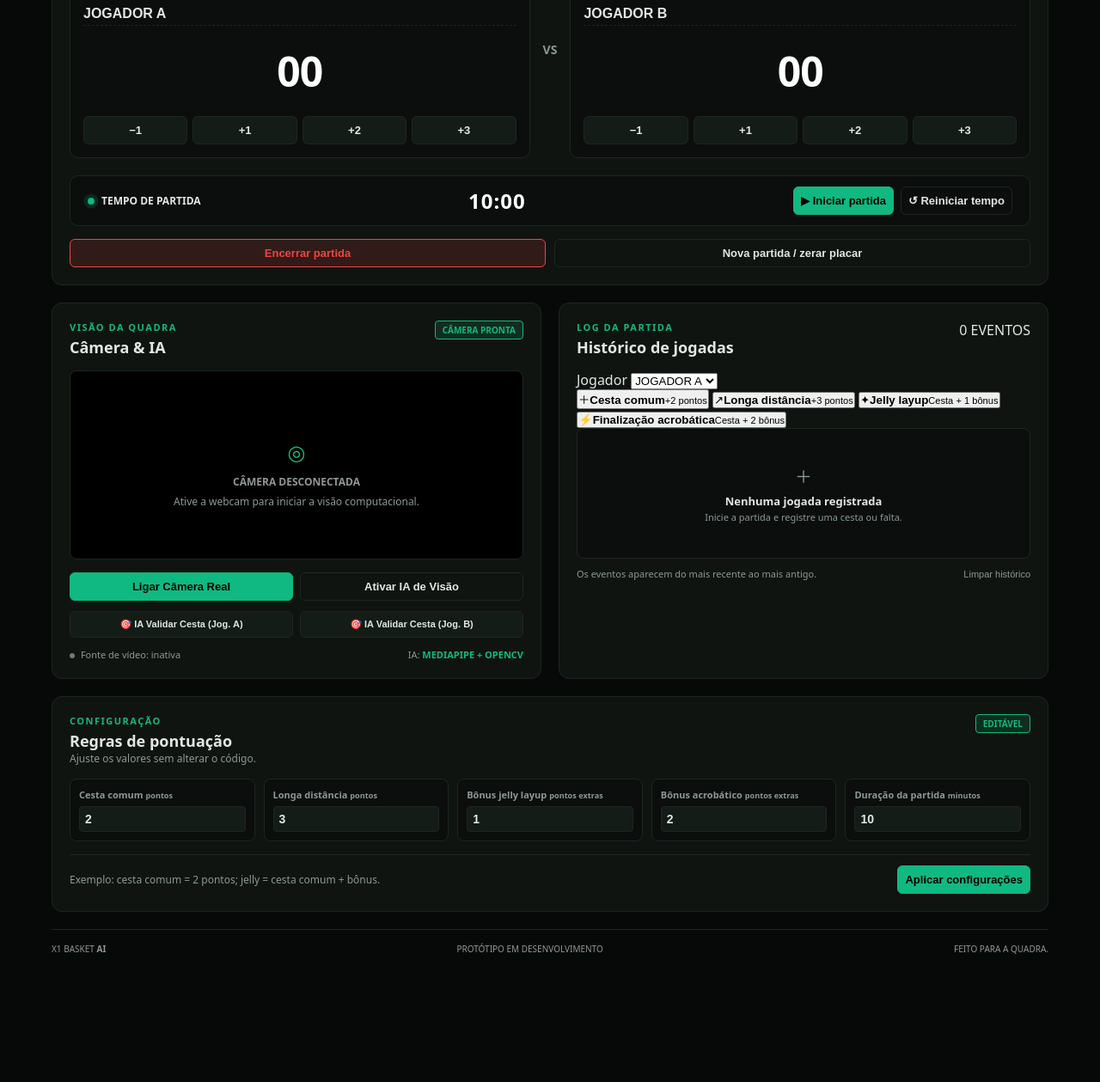
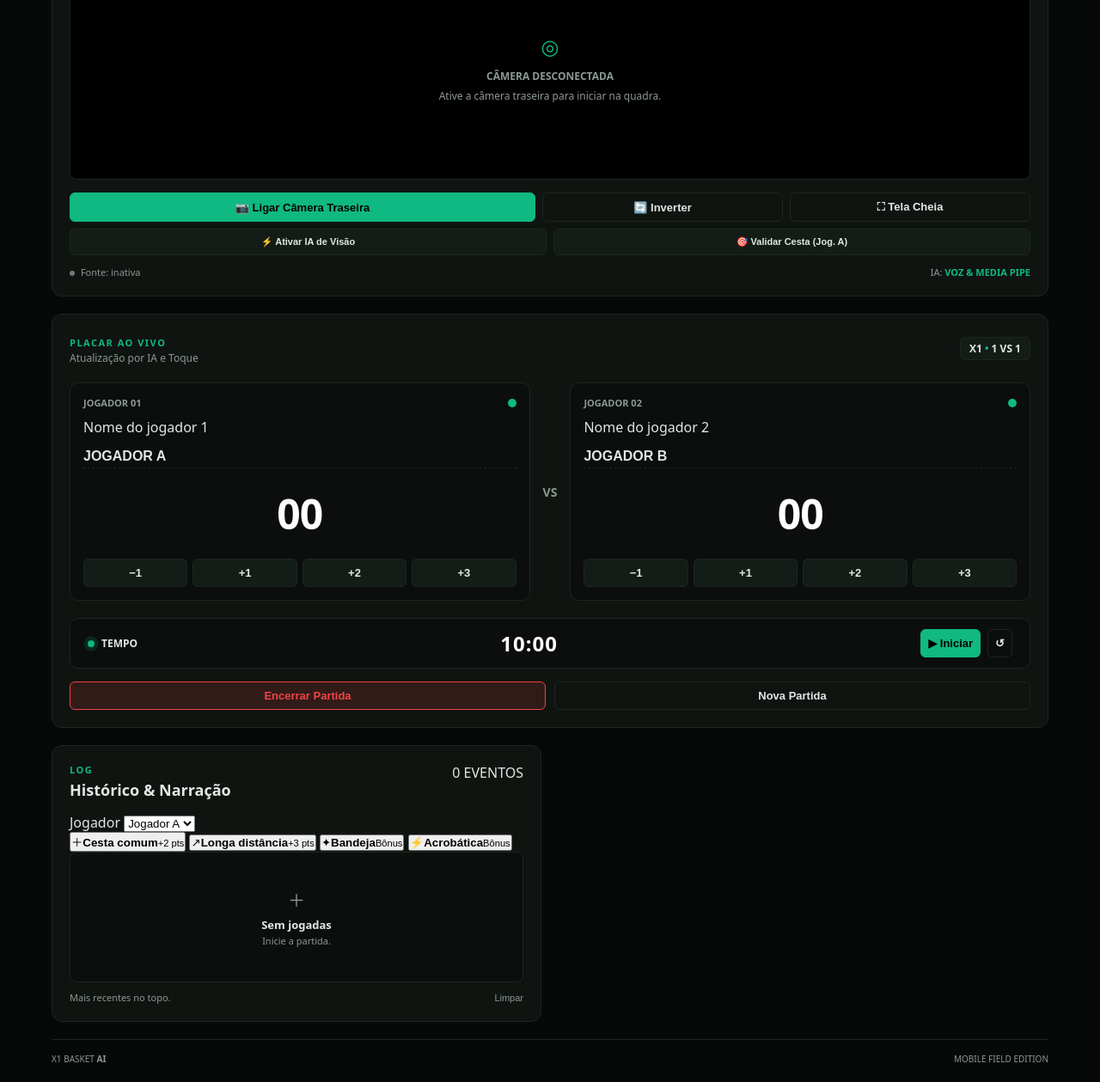
Before and after one commit to pabloafonso610-eng/X1-bask-project, a plain HTML site: page index.html in a window 1280 px wide. Shown: the part 354-1613 px from the top of the page at 86% size. Before the commit the page ends 1485 px from the top, so only its background shows below. Drawn offline with Linux system fonts and the light colour scheme; a script that the page names is missing.

Commit message:
Update index.html

```diff
--- a/index.html
+++ b/index.html
@@ -2,7 +2,7 @@
 <html lang="pt-BR">
 <head>
   <meta charset="UTF-8">
-  <meta name="viewport" content="width=device-width, initial-scale=1.0">
+  <meta name="viewport" content="width=device-width, initial-scale=1.0, maximum-scale=1.0, user-scalable=no">
   <meta name="theme-color" content="#0b0e0c">
   <title>X1 BASKET AI — Painel da partida</title>
   <link rel="stylesheet" href="css/style.css">
@@ -12,9 +12,9 @@
     <header class="topbar">
       <a class="brand" href="#" aria-label="X1 Basket AI início">
         <span class="brand-mark">X1<span>AI</span></span>
-        <span class="brand-copy"><strong>X1 BASKET</strong><small>COURT INTELLIGENCE</small></span>
+        <span class="brand-copy"><strong>X1 BASKET</strong><small>COURT MOBILE</small></span>
       </a>
-      <div class="top-status"><span class="status-dot"></span><span>PAINEL MANUAL & IA</span><span class="version">PROTÓTIPO 0.2</span></div>
+      <div class="top-status"><span class="status-dot"></span><span>MOBILE PRO</span><span class="version">V0.3</span></div>
     </header>
 
     <main>
@@ -22,14 +22,53 @@
         <div>
           <p class="eyebrow">MATCH CONTROL / 001</p>
           <h1>Domine a <span>quadra.</span></h1>
-          <p class="subtitle">Placar, tempo e jogadas em um só lugar.</p>
+          <p class="subtitle">Placar, tempo e IA integrados para telemóvel.</p>
         </div>
         <div class="match-state" id="matchState"><span class="state-dot"></span><span id="matchStateText">PARTIDA NÃO INICIADA</span></div>
       </section>
 
+      <!-- SECÇÃO DA CÂMERA & IA (PRIMEIRA NO MOBILE PARA FACILITAR) -->
+      <section class="panel camera-panel">
+        <div class="section-heading">
+          <div><p class="eyebrow">VISÃO DA QUADRA</p><h2>Câmera Traseira & IA</h2></div>
+          <span class="tag tag-lime" id="aiStatusTag">PRONTO</span>
+        </div>
+
+        <div class="camera-placeholder" style="position: relative; overflow: hidden; background: #000; border-radius: 8px; min-height: 280px; display: flex; align-items: center; justify-content: center;">
+          <video id="webcamVideo" autoplay playsinline muted style="width: 100%; height: 100%; object-fit: cover; display: none; position: absolute; top: 0; left: 0;"></video>
+          <canvas id="outputCanvas" style="width: 100%; height: 100%; object-fit: cover; display: none; position: absolute; top: 0; left: 0; z-index: 2;"></canvas>
+
+          <div class="camera-frame" id="cameraPlaceholderContent" style="z-index: 3;">
+            <span class="corner tl"></span><span class="corner tr"></span><span class="corner bl"></span><span class="corner br"></span>
+            <div class="camera-icon">◎</div>
+            <strong>CÂMERA DESCONECTADA</strong>
+            <p>Ative a câmera traseira para iniciar na quadra.</p>
+            <div class="scan-line"></div>
+          </div>
+        </div>
+
+        <!-- CONTROLOS DE CÂMERA (TRASEIRA, INVERTER, TELA CHEIA) -->
+        <div class="camera-actions-box" style="margin-top: 15px; display: grid; gap: 8px;">
+          <div style="display: flex; gap: 8px;">
+            <button class="button button-primary" id="toggleCameraBtn" style="flex: 2;">📷 Ligar Câmera Traseira</button>
+            <button class="button button-quiet" id="switchCameraBtn" style="flex: 1;" title="Inverter Câmera">🔄 Inverter</button>
+            <button class="button button-quiet" id="fullscreenBtn" style="flex: 1;" title="Tela Cheia">⛶ Tela Cheia</button>
+          </div>
+          <div style="display: flex; gap: 8px;">
+            <button class="button button-secondary" onclick="initMediaPipe()" style="flex: 1; font-size: 11px;">⚡ Ativar IA de Visão</button>
+            <button class="button button-secondary" onclick="triggerAICaptureBasket(1)" style="flex: 1; font-size: 11px;">🎯 Validar Cesta (Jog. A)</button>
+          </div>
+        </div>
+
+        <div class="camera-footer" style="margin-top: 12px;">
+          <span><i class="mini-dot" id="cameraDot" style="background: #777;"></i> <span id="cameraStatusText">Fonte: inativa</span></span>
+          <span>IA: <b class="text-lime">VOZ & MEDIA PIPE</b></span>
+        </div>
+      </section>
+
       <section class="scoreboard panel">
         <div class="scoreboard-head">
-          <div><span class="eyebrow">PLACAR AO VIVO</span><p class="muted small">Atualização manual e via IA</p></div>
+          <div><span class="eyebrow">PLACAR AO VIVO</span><p class="muted small">Atualização por IA e Toque</p></div>
           <div class="period-pill">X1 <span>•</span> 1 VS 1</div>
         </div>
         <div class="score-grid">
@@ -39,7 +78,7 @@
             <input class="player-name" id="player1Name" value="JOGADOR A" maxlength="18">
             <div class="score" id="score1">00</div>
             <div class="score-controls">
-              <button class="score-btn" data-player="1" data-points="-1" aria-label="Tirar um ponto do jogador 1">−1</button>
+              <button class="score-btn" data-player="1" data-points="-1">−1</button>
               <button class="score-btn" data-player="1" data-points="1">+1</button>
               <button class="score-btn" data-player="1" data-points="2">+2</button>
               <button class="score-btn" data-player="1" data-points="3">+3</button>
@@ -52,7 +91,7 @@
             <input class="player-name" id="player2Name" value="JOGADOR B" maxlength="18">
             <div class="score" id="score2">00</div>
             <div class="score-controls">
-              <button class="score-btn" data-player="2" data-points="-1" aria-label="Tirar um ponto do jogador 2">−1</button>
+              <button class="score-btn" data-player="2" data-points="-1">−1</button>
               <button class="score-btn" data-player="2" data-points="1">+1</button>
               <button class="score-btn" data-player="2" data-points="2">+2</button>
               <button class="score-btn" data-player="2" data-points="3">+3</button>
@@ -60,92 +99,43 @@
           </article>
         </div>
         <div class="clock-row">
-          <div class="clock-label"><span class="live-pulse"></span> TEMPO DE PARTIDA</div>
+          <div class="clock-label"><span class="live-pulse"></span> TEMPO</div>
           <div class="clock" id="clock">10:00</div>
           <div class="clock-actions">
-            <button class="button button-primary" id="startPauseBtn">▶ Iniciar partida</button>
-            <button class="button button-quiet" id="resetClockBtn">↺ Reiniciar tempo</button>
+            <button class="button button-primary" id="startPauseBtn">▶ Iniciar</button>
+            <button class="button button-quiet" id="resetClockBtn">↺</button>
           </div>
         </div>
         <div class="match-actions">
-          <button class="button button-danger" id="endMatchBtn">Encerrar partida</button>
-          <button class="button button-quiet" id="newMatchBtn">Nova partida / zerar placar</button>
+          <button class="button button-danger" id="endMatchBtn">Encerrar Partida</button>
+          <button class="button button-quiet" id="newMatchBtn">Nova Partida</button>
         </div>
       </section>
 
       <div class="content-grid">
-        <!-- SECÇÃO DA CÂMERA & IA -->
-        <section class="panel camera-panel">
-          <div class="section-heading">
-            <div><p class="eyebrow">VISÃO DA QUADRA</p><h2>Câmera & IA</h2></div>
-            <span class="tag tag-lime" id="aiStatusTag">CÂMERA PRONTA</span>
-          </div>
-
-          <div class="camera-placeholder" style="position: relative; overflow: hidden; background: #000; border-radius: 8px; min-height: 220px; display: flex; align-items: center; justify-content: center;">
-            <video id="webcamVideo" autoplay playsinline muted style="width: 100%; height: 100%; object-fit: cover; display: none; position: absolute; top: 0; left: 0;"></video>
-            <canvas id="outputCanvas" style="width: 100%; height: 100%; object-fit: cover; display: none; position: absolute; top: 0; left: 0; z-index: 2;"></canvas>
-
-            <div class="camera-frame" id="cameraPlaceholderContent" style="z-index: 3;">
-              <span class="corner tl"></span><span class="corner tr"></span><span class="corner bl"></span><span class="corner br"></span>
-              <div class="camera-icon">◎</div>
-              <strong>CÂMERA DESCONECTADA</strong>
-              <p>Ative a webcam para iniciar a visão computacional.</p>
-              <div class="scan-line"></div>
-            </div>
-          </div>
-
-          <div class="camera-actions-box" style="margin-top: 15px; display: grid; gap: 8px;">
-            <div style="display: flex; gap: 8px;">
-              <button class="button button-primary" id="toggleCameraBtn" style="flex: 1;">Ligar Câmera Real</button>
-              <button class="button button-quiet" onclick="initMediaPipe()" style="flex: 1;">Ativar IA de Visão</button>
-            </div>
-            <div style="display: flex; gap: 8px; margin-top: 4px;">
-              <button class="button button-secondary" onclick="triggerAICaptureBasket(1)" style="flex: 1; font-size: 11px;">🎯 IA Validar Cesta (Jog. A)</button>
-              <button class="button button-secondary" onclick="triggerAICaptureBasket(2)" style="flex: 1; font-size: 11px;">🎯 IA Validar Cesta (Jog. B)</button>
-            </div>
-          </div>
-
-          <div class="camera-footer" style="margin-top: 12px;">
-            <span><i class="mini-dot" id="cameraDot" style="background: #777;"></i> <span id="cameraStatusText">Fonte de vídeo: inativa</span></span>
-            <span>IA: <b class="text-lime">MEDIAPIPE + OPENCV</b></span>
-          </div>
-        </section>
-
         <section class="panel history-panel">
-          <div class="section-heading"><div><p class="eyebrow">LOG DA PARTIDA</p><h2>Histórico de jogadas</h2></div><span class="count-pill" id="eventCount">0 EVENTOS</span></div>
+          <div class="section-heading"><div><p class="eyebrow">LOG</p><h2>Histórico & Narração</h2></div><span class="count-pill" id="eventCount">0 EVENTOS</span></div>
           <div class="event-tools">
             <label for="eventPlayer">Jogador</label>
             <select id="eventPlayer"><option value="1">Jogador A</option><option value="2">Jogador B</option></select>
           </div>
           <div class="quick-events">
-            <button class="event-btn" id="commonBasketBtn"><span>＋</span><b>Cesta comum</b><small id="commonPointsLabel">+2 pontos</small></button>
-            <button class="event-btn" id="longBasketBtn"><span>↗</span><b>Longa distância</b><small id="longPointsLabel">+3 pontos</small></button>
-            <button class="event-btn style-event" id="jellyBtn"><span>✦</span><b>Jelly layup</b><small id="jellyBonusLabel">Cesta + bônus</small></button>
-            <button class="event-btn style-event" id="acroBtn"><span>⚡</span><b>Finalização acrobática</b><small id="acroBonusLabel">Cesta + bônus</small></button>
+            <button class="event-btn" id="commonBasketBtn"><span>＋</span><b>Cesta comum</b><small id="commonPointsLabel">+2 pts</small></button>
+            <button class="event-btn" id="longBasketBtn"><span>↗</span><b>Longa distância</b><small id="longPointsLabel">+3 pts</small></button>
+            <button class="event-btn style-event" id="jellyBtn"><span>✦</span><b>Bandeja</b><small id="jellyBonusLabel">Bônus</small></button>
+            <button class="event-btn style-event" id="acroBtn"><span>⚡</span><b>Acrobática</b><small id="acroBonusLabel">Bônus</small></button>
           </div>
-          <div class="history-list" id="historyList"><div class="empty-state"><span>＋</span><strong>Nenhuma jogada registrada</strong><p>Inicie a partida e registre uma cesta ou ajuste o placar para ver os eventos aqui.</p></div></div>
-          <div class="history-bottom"><span id="historyHint">Os eventos aparecem do mais recente ao mais antigo.</span><button class="text-button" id="clearHistoryBtn">Limpar histórico</button></div>
+          <div class="history-list" id="historyList"><div class="empty-state"><span>＋</span><strong>Sem jogadas</strong><p>Inicie a partida.</p></div></div>
+          <div class="history-bottom"><span id="historyHint">Mais recentes no topo.</span><button class="text-button" id="clearHistoryBtn">Limpar</button></div>
         </section>
       </div>
-
-      <section class="panel rules-panel">
-        <div class="section-heading"><div><p class="eyebrow">CONFIGURAÇÃO</p><h2>Regras de pontuação</h2><p class="muted small">Ajuste os valores sem alterar o código.</p></div><span class="tag tag-lime">EDITÁVEL</span></div>
-        <div class="rules-grid">
-          <label class="rule-field"><span>Cesta comum <small>pontos</small></span><input type="number" id="ruleCommon" min="1" max="10" value="2"></label>
-          <label class="rule-field"><span>Longa distância <small>pontos</small></span><input type="number" id="ruleLong" min="1" max="10" value="3"></label>
-          <label class="rule-field"><span>Bônus jelly layup <small>pontos extras</small></span><input type="number" id="ruleJelly" min="0" max="10" value="1"></label>
-          <label class="rule-field"><span>Bônus acrobático <small>pontos extras</small></span><input type="number" id="ruleAcro" min="0" max="10" value="2"></label>
-          <label class="rule-field"><span>Duração da partida <small>minutos</small></span><input type="number" id="ruleMinutes" min="1" max="60" value="10"></label>
-        </div>
-        <div class="rules-footer"><p id="rulesMessage">Exemplo: cesta comum = 2 pontos; jelly = cesta comum + bônus.</p><button class="button button-primary" id="applyRulesBtn">Aplicar configurações</button></div>
-      </section>
     </main>
 
-    <footer><span class="footer-brand">X1 BASKET <b>AI</b></span><span>PROTÓTIPO EM DESENVOLVIMENTO</span><span>FEITO PARA A QUADRA.</span></footer>
+    <footer><span class="footer-brand">X1 BASKET <b>AI</b></span><span>MOBILE FIELD EDITION</span></footer>
   </div>
   <div class="toast" id="toast" role="status" aria-live="polite"></div>
 
-  <!-- Scripts de Visão Computacional (OpenCV.js & Google MediaPipe) -->
+  <!-- CDNs Visão Computacional -->
   <script async src="https://docs.opencv.org/4.8.0/opencv.js" type="text/javascript"></script>
   <script src="https://cdn.jsdelivr.net/npm/@mediapipe/camera_utils/camera_utils.js" crossorigin="anonymous"></script>
   <script src="https://cdn.jsdelivr.net/npm/@mediapipe/drawing_utils/drawing_utils.js" crossorigin="anonymous"></script>
```
